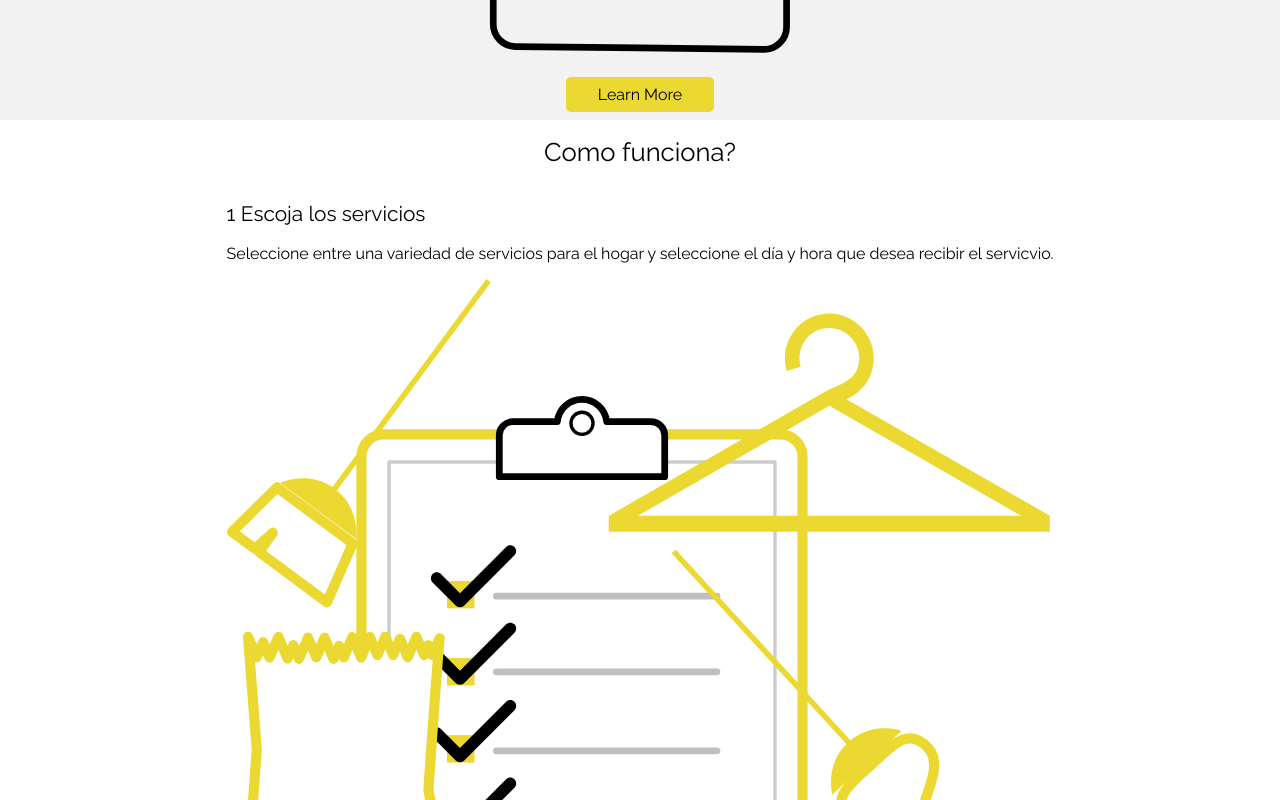
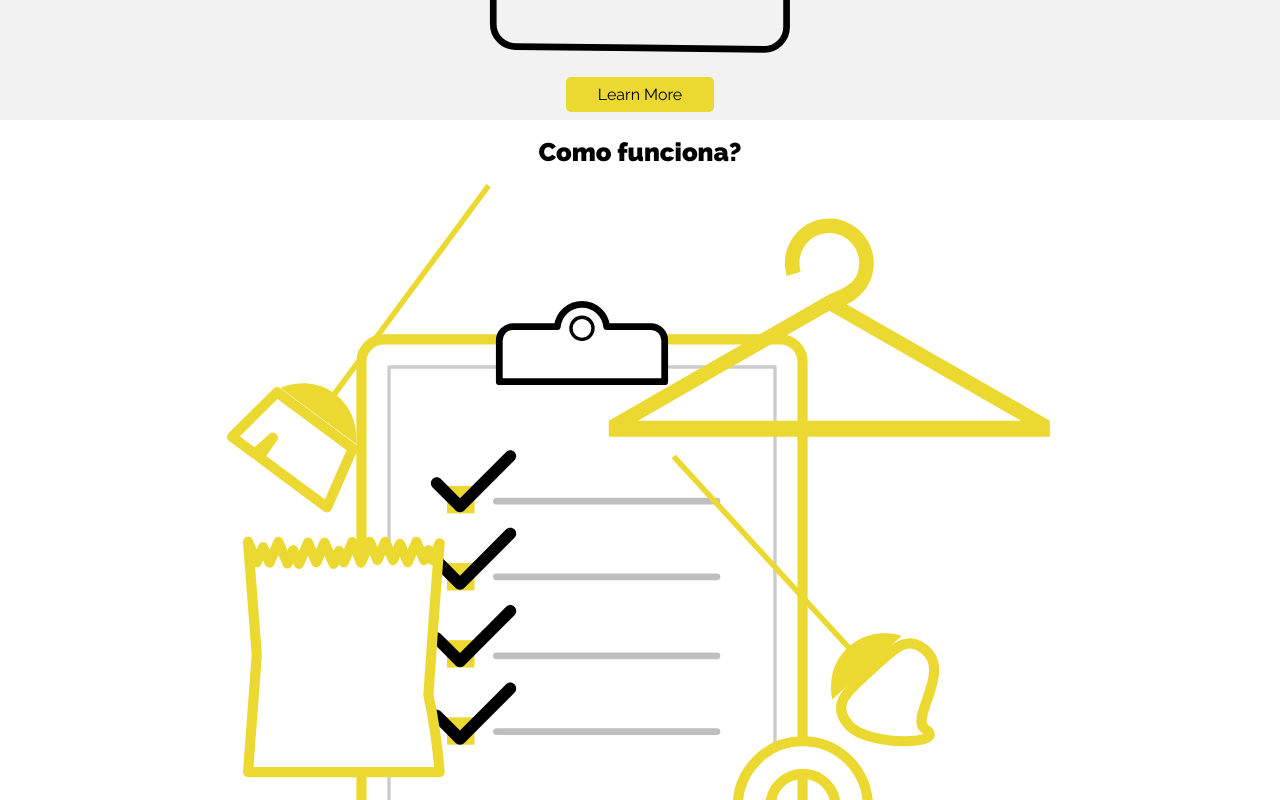
Before and after one commit to bonjouranainc/web-app, a React app in the folder front-end/: page / in a window 1280 px wide. Shown: the part 2680-3480 px from the top of the page. Built offline with nearby package versions, Linux system fonts and the light colour scheme.

Commit message:
How It Works structure modified

```diff
--- a/front-end/src/scenes/Landing/components/HowItWorks/index.js
+++ b/front-end/src/scenes/Landing/components/HowItWorks/index.js
@@ -15,25 +15,25 @@ class HowItWorks extends Component {
     return (
       <div className='howItWorks wrapper'>
         <div>
-          <h1>Como funciona?</h1>
+          <h1 className='b-txt'>Como funciona?</h1>
         </div>
         <div>
+          <img src={ url1 } onerror='this.src={ fallback1 }' />
           <h2>1 Escoja los servicios</h2>
           <p>Seleccione entre una variedad de servicios para el hogar
           y seleccione el día y  hora que desea recibir el servicvio.</p>
-          <img src={ url1 } onerror='this.src={ fallback1 }' />
         </div>
         <div>
+          <img src={ url2 } onerror='this.src={ fallback2 }' />
           <h2>2 Reciba su visita</h2>
           <p>Un personal entrenado y confiable le visitará cada semana
           u ocasión para brindarle el servicio.</p>
-          <img src={ url2 } onerror='this.src={ fallback2 }' />
         <div>
+          <img src={ url3 } onerror='this.src={ fallback3}' />
           <h2>3 Voila! Todas sus tareas completadas</h2>
           <p>Llega a un hogar limpio y fresco, con las compras del
           supermercado realizada, el dry-cleaning recogido y todas
           sus tareas completadas.</p>
-          <img src={ url3 } onerror='this.src={ fallback3}' />
         </div>
         </div>
       </div>
```
